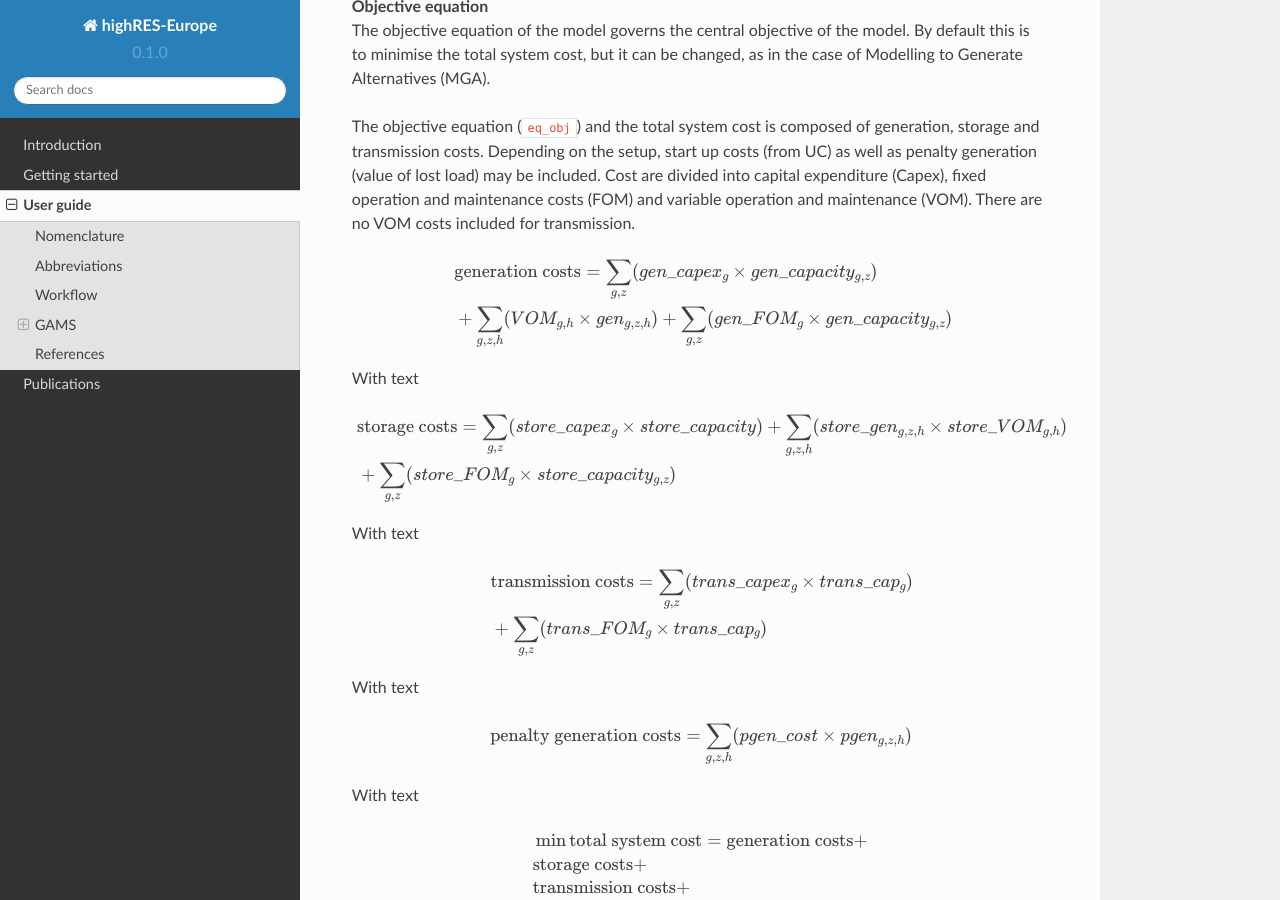
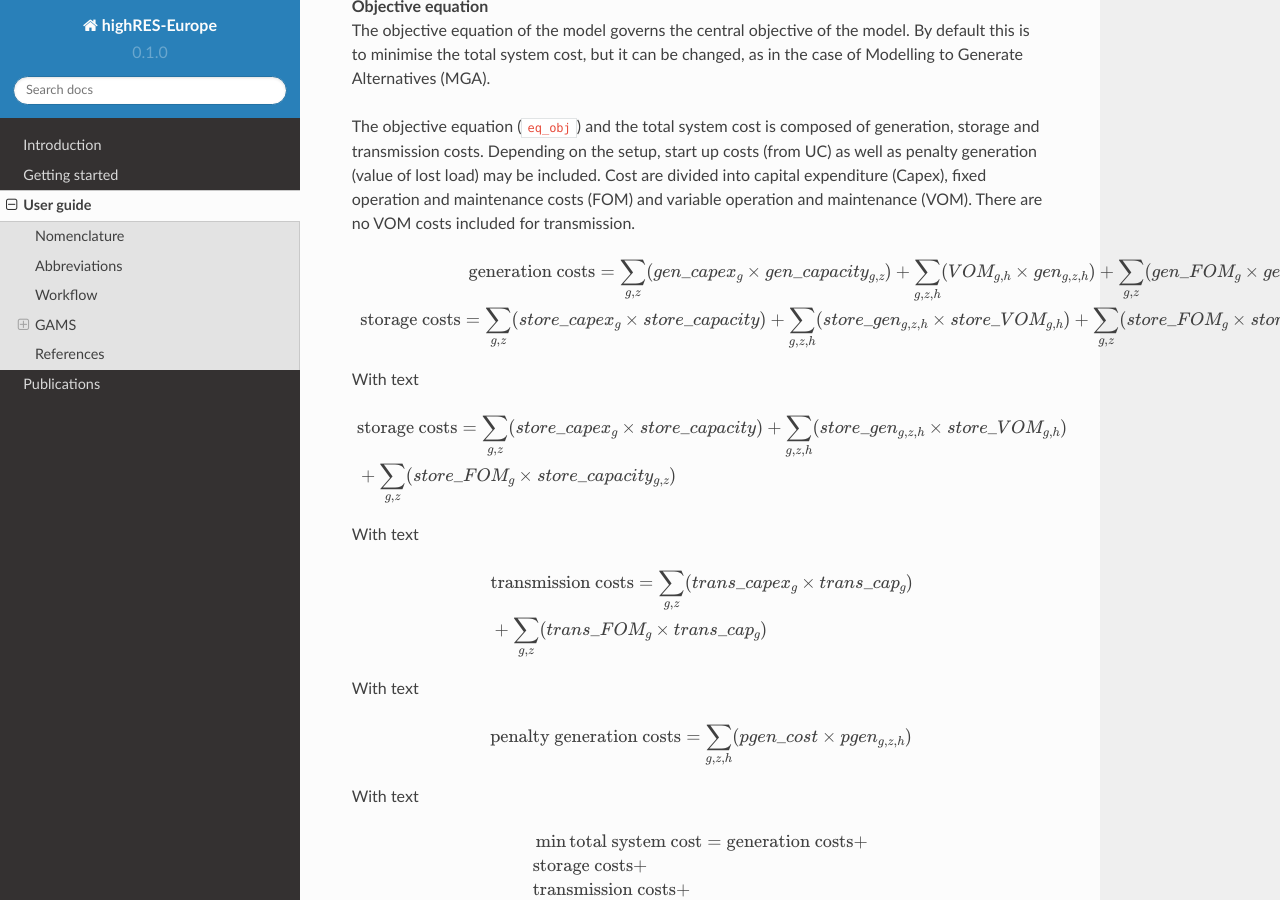
Before and after one commit to highRES-model/highRES-Europe-WF, a Sphinx documentation site: the page built from docs/source/user_guide.rst, in a window 1280 px wide and 900 px high, scrolled down 942 px. Built offline with Sphinx 7.4.7 and the Read the Docs theme 2.0.0, drawn with Linux system fonts in a browser that asks for light colours.

Commit message:
doc eqn fmt

```diff
--- a/docs/source/user_guide.rst
+++ b/docs/source/user_guide.rst
@@ -38,12 +38,10 @@ The objective equation (``eq_obj``) and the total system cost is composed of gen
 
 
 .. math::
-   \begin{equation}
-   \begin{aligned}
-      & \text{generation costs} = \sum_{g,z}(gen\_capex_{g} \times gen\_capacity_{g,z}) \\ & + \sum_{g,z,h}(VOM_{g,h} \times gen_{g,z,h}) + \sum_{g,z}(gen\_FOM_{g} \times gen\_capacity_{g,z}) \\
-   \end{aligned}
-   \end{equation}
 
+   \text{generation costs} = \sum_{g,z}(gen\_capex_{g} \times gen\_capacity_{g,z}) + \sum_{g,z,h}(VOM_{g,h} \times gen_{g,z,h}) + \sum_{g,z}(gen\_FOM_{g} \times gen\_capacity_{g,z})
+
+   \text{storage costs} = \sum_{g,z}(store\_capex_{g} \times store\_capacity) + \sum_{g,z,h}(store\_gen_{g,z,h} \times store\_VOM_{g,h}) + \sum_{g,z}(store\_FOM_{g} \times store\_capacity_{g,z})
 With text
 
 .. math::
```
